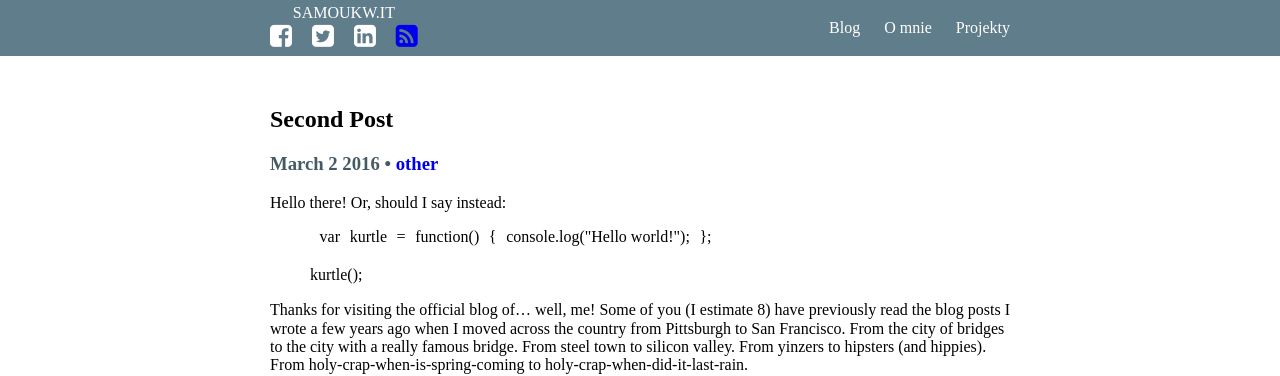
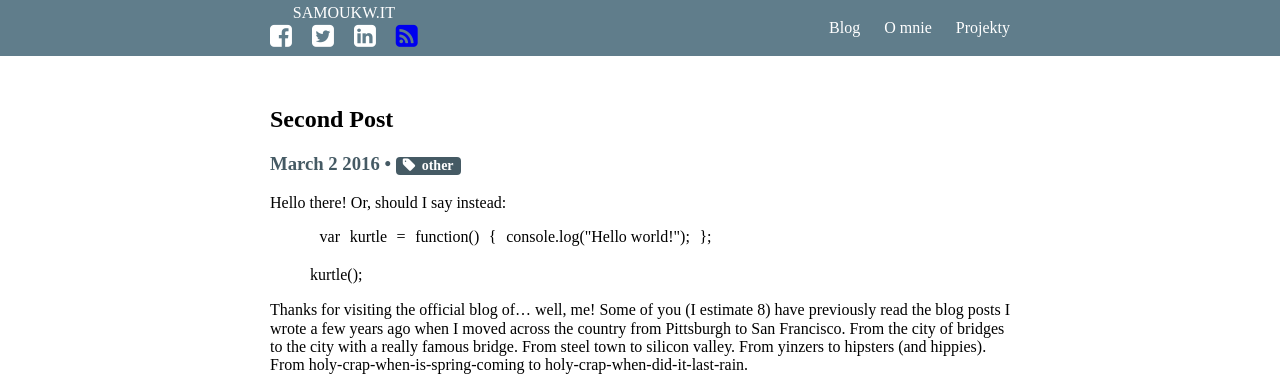
Before and after one commit to panszczypior/myblog, a Jekyll site: the page built from _posts/2016-03-02-second-post.md, in a window 1280 px wide. Shown: the top 376 px of the page. Built offline with Jekyll 4.4.1, drawn with Linux system fonts in a browser that asks for light colours; some web fonts are replaced.

Commit message:
style tags chips

```diff
--- a/_layouts/post.html
+++ b/_layouts/post.html
@@ -8,7 +8,7 @@ layout: default
     <h3 class="post-meta">{{ page.date | date: "%B %-d %Y"}}
       {% if page.author %}• {{ page.author }}{% endif %}
       {% if page.tags %}
-      • {% for tag in page.tags %}<a href="/blog/tags/#{{tag}}">{{tag}}</a>{% endfor %}
+      • {% for tag in page.tags %}<a class="tag-link" href="/blog/tags/#{{tag}}">{{tag}}</a>{% endfor %}
       {% endif %}</h3>
   </header>
 
--- a/assets/css/main.css
+++ b/assets/css/main.css
@@ -508,6 +508,23 @@ a {
   a:hover {
     color: #CFD8DC; }
 
+.tag-link {
+  display: inline-block;
+  background: #455A64;
+  color: #FFFFFF;
+  font-family: 'Dosis-light';
+  font-size: 14px;
+  padding: 0 0.5em;
+  margin-right: 10px;
+  border-radius: 4px; }
+  .tag-link:before {
+    content: '\f02b';
+    font-family: 'FontAwesome';
+    padding-right: 0.5em; }
+  .tag-link:hover {
+    background: #CFD8DC;
+    color: #455A64; }
+
 .site-header {
   height: 56px;
   background: #607D8B; }
--- a/blog/index.html
+++ b/blog/index.html
@@ -5,7 +5,11 @@ layout: default
 <ul class="posts-list">
   {% for post in site.posts %}
     <li>
-      <span class="post-meta">{{ post.date | date: "%B %-d %Y"}}</span>
+      <span class="post-meta">{{ post.date | date: "%B %-d %Y"}}
+        {% if post.tags %}
+        | {% for tag in post.tags %}<a class="tag-link" href="/blog/tags/#{{tag}}">{{tag}}</a>{% endfor %}
+        {% endif %}
+      </span>
       <h2>
         <a class="post-link" href="{{ post.url | prepend: site.baseurl }}">{{ post.title }}</a>
       </h2>
```
Also changed, not shown: assets/css/common/_common.sass (+18 -0 lines).
